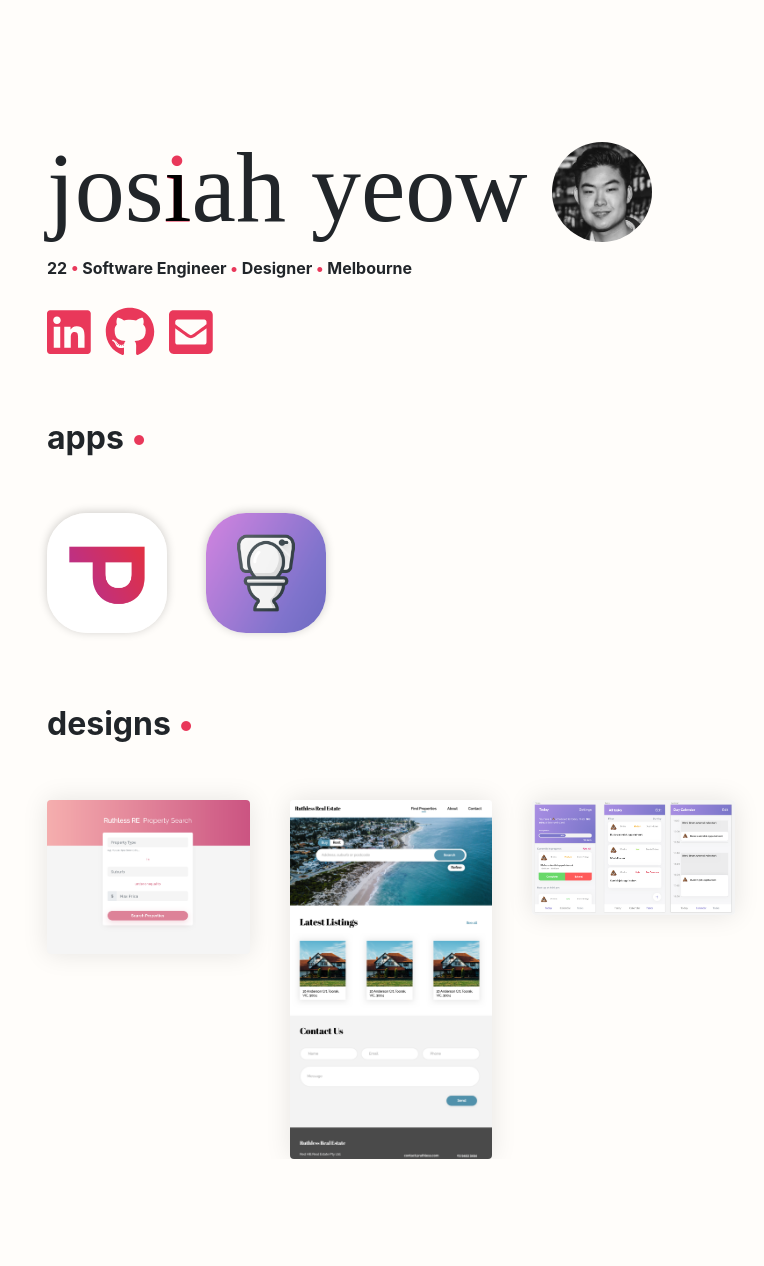
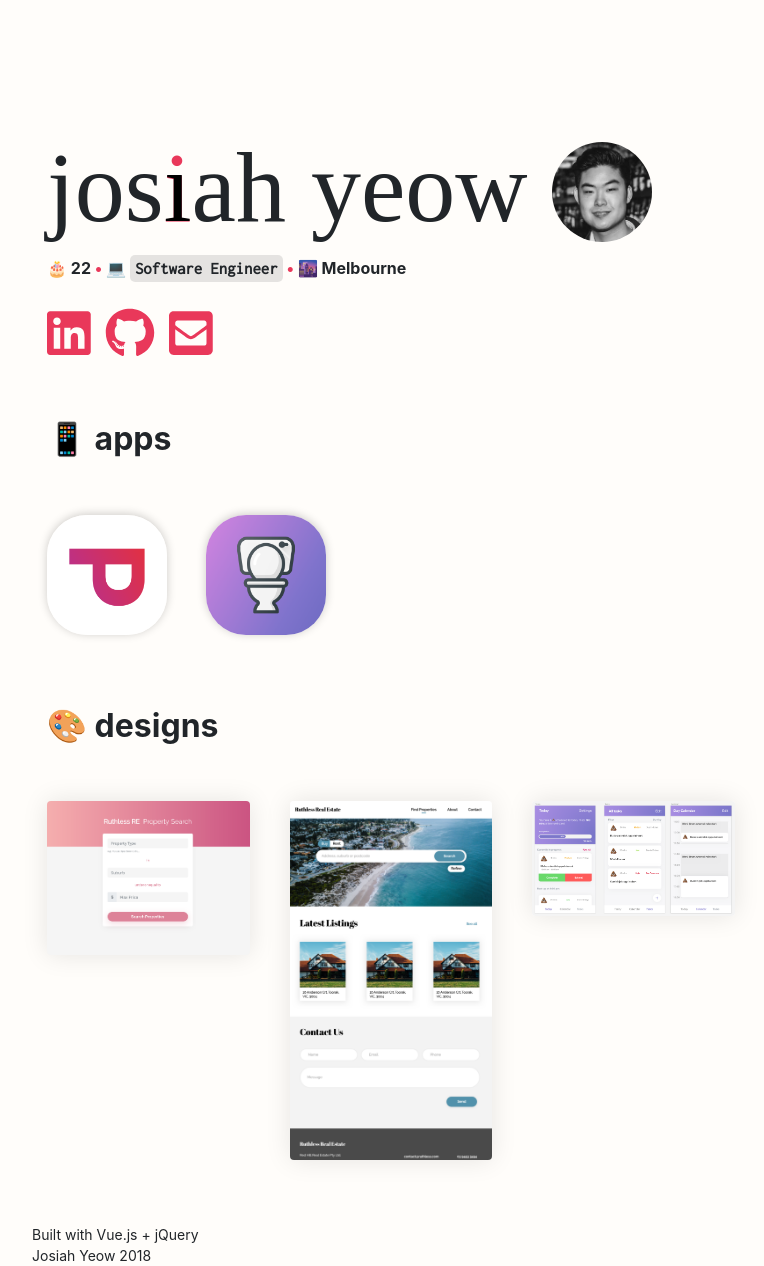
Before and after one commit to josiahyeow/josiahyeow, a website: page index.html in a window 1280 px wide. Shown: the whole page, without its empty margins (128-892 px from the left). Before the commit the page ends 1159 px from the top, so only its background shows below. Drawn offline with nearby package versions, Linux system fonts and the light colour scheme; some packages are replaced by stand-ins of ours; a script that the page names is missing; a web font is replaced by a local one.

Commit message:
Added emojis

```diff
--- a/index.html
+++ b/index.html
@@ -20,10 +20,12 @@
                             <img src="./images/profile.jpg" alt="" class="profile">
                         </div>
                         <div class="subtitle pb-3">
+                            <span>🎂</span>
                             <span class="divider">{{age}}</span>
-                            <span class="divider">Software Engineer</span>
-                            <span class="divider">Designer</span>
-                            <span class="">Melbourne</span>
+                            <span>💻</span>
+                            <span class="console">Software Engineer</span>
+                            <span class="divider"></span>
+                            <span class="">🌆 Melbourne</span>
                         </div>
                         <div class="socials">
                             <a v-bind:href="linkedIn"><i class="fab fa-linkedin"></i></a>
@@ -32,22 +34,22 @@
                         </div>
                     </div>
                     <div class="sidebar">
-                        <h2 class="divider pb-4">apps</h2>
+                        <h2 class=" pb-4">📱 apps</h2>
                         <div class="apps-grid pt-4 pb-4 justify-content-center">
                             <a v-for="app in apps" class="icon" :href='app.url'><img :src="app.image" class="icon"></a>
                         </div>
 
-                        <h2 class="pt-5 divider pb-4">designs</h2>
+                        <h2 class="pt-5 pb-4">🎨 designs</h2>
                         <div class="designs-grid pt-4 justify-content-center">
                             <a v-for="design in designs" class="icon design" :href="design.image"><img :src="design.image" class="img-thumbnail"></a>
                         </div>
                     </div>
-
-                    <div class="footer">
-
-                    </div>
             </div>
         </div>
+        <footer>
+            <p>Built with Vue.js + jQuery</p>
+            <p>Josiah Yeow 2018</p>
+        </footer>
     </div>
 
     <script src="https://unpkg.com/vue"></script>
--- a/style.css
+++ b/style.css
@@ -31,7 +31,10 @@
 
 .console {
     font-family: 'Inconsolata', monospace;
-    font-size: 110%;
+    font-size: 105%;
+    background-color:  rgba(0,0,0,.1);
+    border-radius: 5px;
+    padding: 5px;
 }
 
 .divider::after {
@@ -73,7 +76,7 @@
 
 
 .sidebar {
-    height: auto;
+    padding-bottom: 64px;
 }
 
 h2 {
@@ -121,3 +124,8 @@
     transform: scale(1.01);
     transition: all .25s ease-in-out
 }
+
+footer p {
+    font-size: 14px;
+    margin: 0;
+}
```
